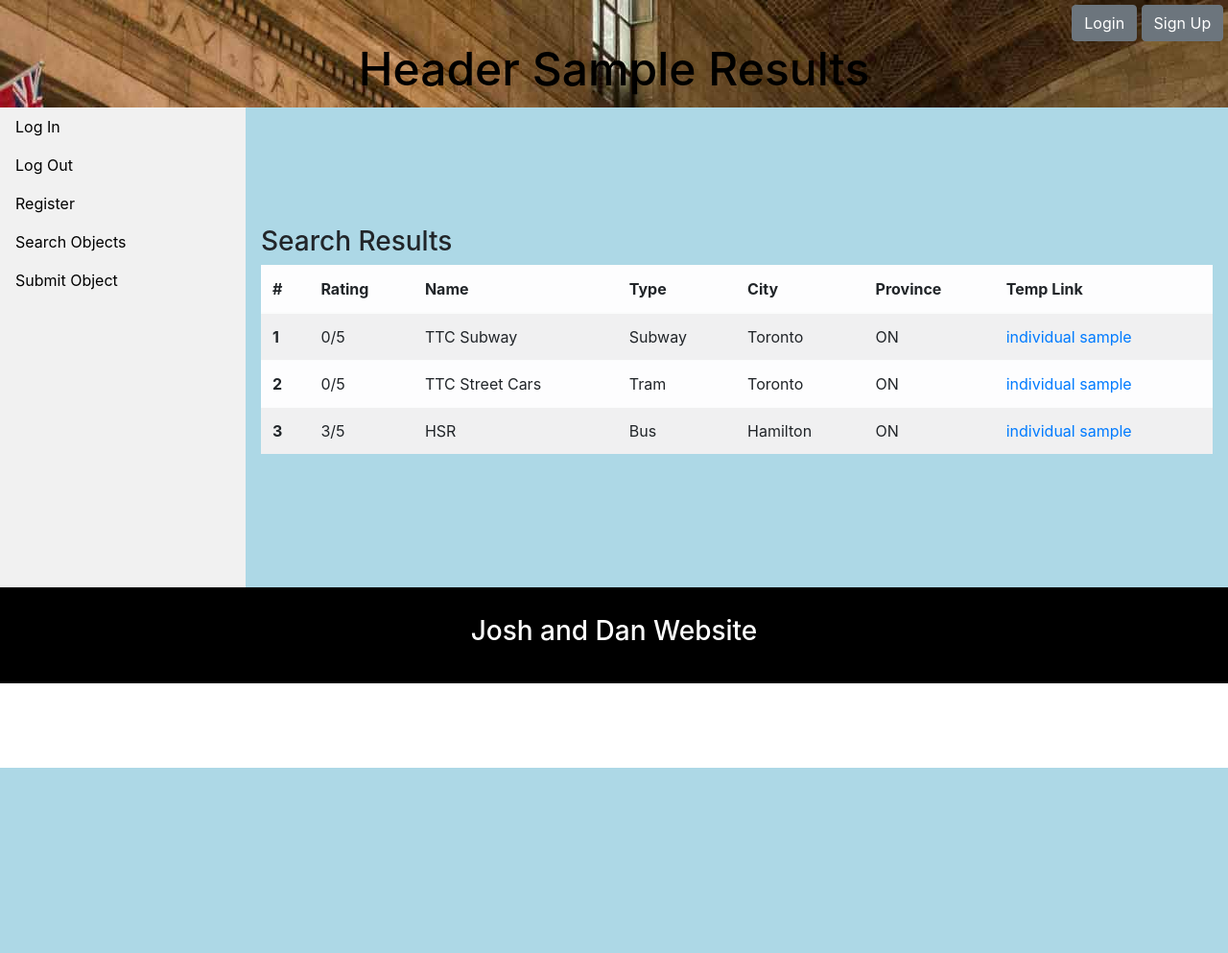
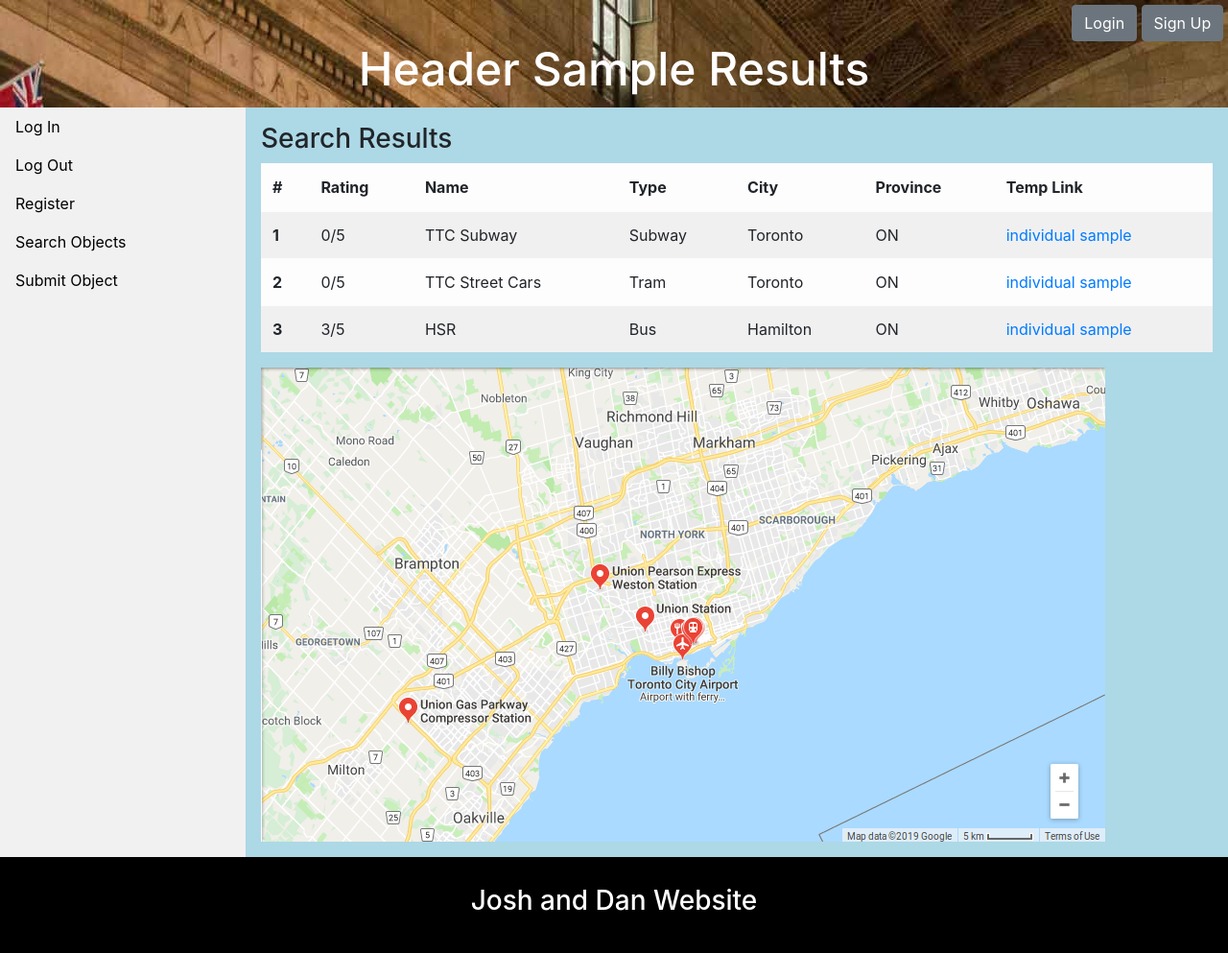
Before and after one commit to Ziddia/cs-4ww3-project, a PHP site: page /results_sample.html in a window 1280 px wide. Shown: the whole page at 96% size. Before the commit the page ends 800 px from the top, so only its background shows below. Run offline with PHP 8.4, Linux system fonts and the light colour scheme.

Commit message:
added the map photo and changed the header color to white

```diff
--- a/results_sample.html
+++ b/results_sample.html
@@ -97,7 +97,7 @@
 
 	<!-- Main page content -->
 	<section>
-		<div class="px-3" style="width: 100%">
+		<div class="p-3" style="width: 100%">
 			<h3>Search Results</h3>
 
 			<table class="table table-striped table-light table-hover">
@@ -145,6 +145,10 @@
 					</tr>
 				</tbody>
 			</table>
+
+			<div>
+				<img src="static/map.png">
+			</div>
 		</div>
 	</section>
 
--- a/static/base.css
+++ b/static/base.css
@@ -56,6 +56,7 @@ footer {
 
 /* header height for xs devices (below 576px width) */
 .title h1 {
+	color: white;
 	font-size: 1.8em;
 	margin-top: 0.2em;
 }
@@ -92,7 +93,7 @@ nav ul {
 /* Main page content, need to have width:100% for mobile display */
 section {
 	width: 100%;
-	height: 500px;
+	min-height: 500px;
 	display: flex !important;
 	flex-direction: column;
 	justify-content: center;
@@ -188,6 +189,7 @@ section {
 	}
 
 	.title h1 {
+		color: white;
 		font-size: 3em;
 		margin-top: 0em;
 	}
```
Also changed, not shown: static/map.png (added).
